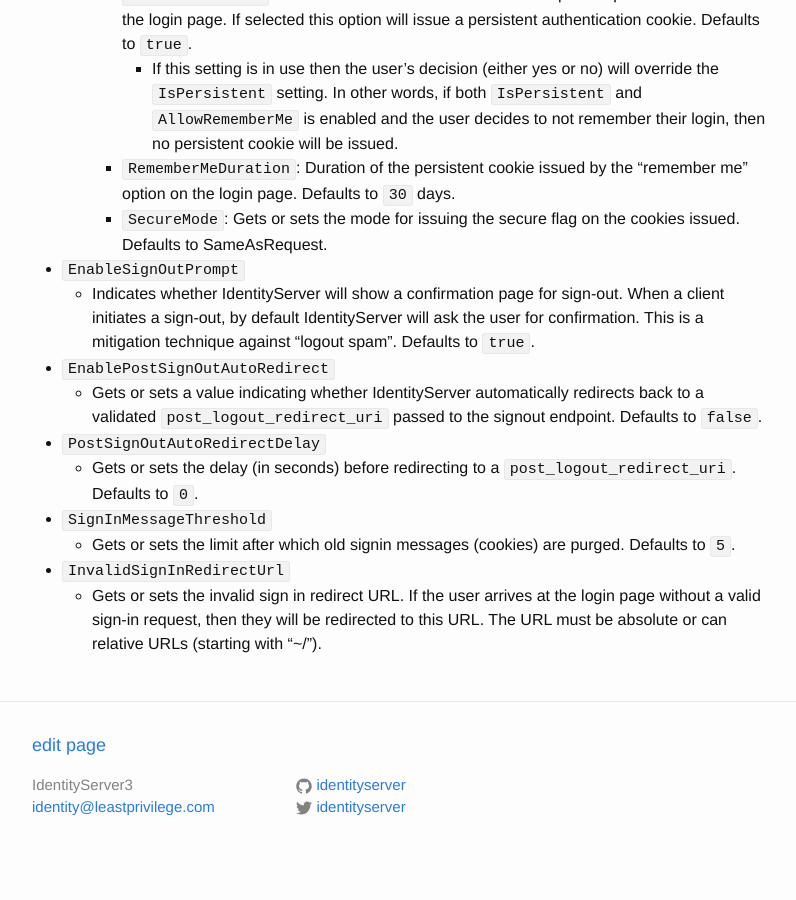
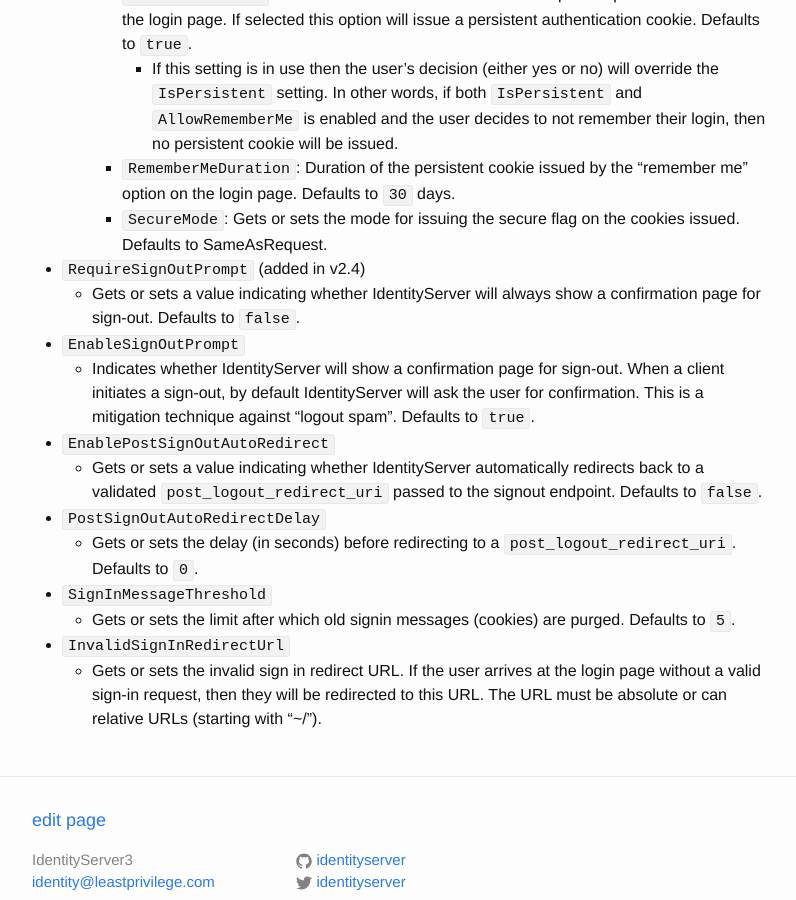
Before and after one commit to IdentityServer/Documentation, a Jekyll site: the page built from docsv2/configuration/authenticationOptions.md, in a window 1280 px wide and 900 px high, scrolled down 1277 px. Shown: the whole window, without its empty margins (238-1034 px from the left). Built offline with Jekyll 4.4.1, drawn with Linux system fonts in a browser that asks for light colours; Markdown is read by kramdown in place of the engine named in the settings; before the commit the page ends 2156 px from its top, so only the background shows below that.

Commit message:
RequireSignOutPrompt

```diff
--- a/docsv2/configuration/authenticationOptions.md
+++ b/docsv2/configuration/authenticationOptions.md
@@ -36,6 +36,8 @@
           * If this setting is in use then the user's decision (either yes or no) will override the `IsPersistent` setting. In other words, if both `IsPersistent` and `AllowRememberMe` is enabled and the user decides to not remember their login, then no persistent cookie will be issued.
        * `RememberMeDuration`: Duration of the persistent cookie issued by the "remember me" option on the login page. Defaults to `30` days.
        * `SecureMode`: Gets or sets the mode for issuing the secure flag on the cookies issued. Defaults to SameAsRequest.
+* `RequireSignOutPrompt` (added in v2.4)
+   * Gets or sets a value indicating whether IdentityServer will always show a confirmation page for sign-out. Defaults to `false`.
 * `EnableSignOutPrompt`
    * Indicates whether IdentityServer will show a confirmation page for sign-out. When a client initiates a sign-out, by default IdentityServer will ask the user for confirmation. This is a mitigation technique against "logout spam". Defaults to `true`.
 * `EnablePostSignOutAutoRedirect`
```
